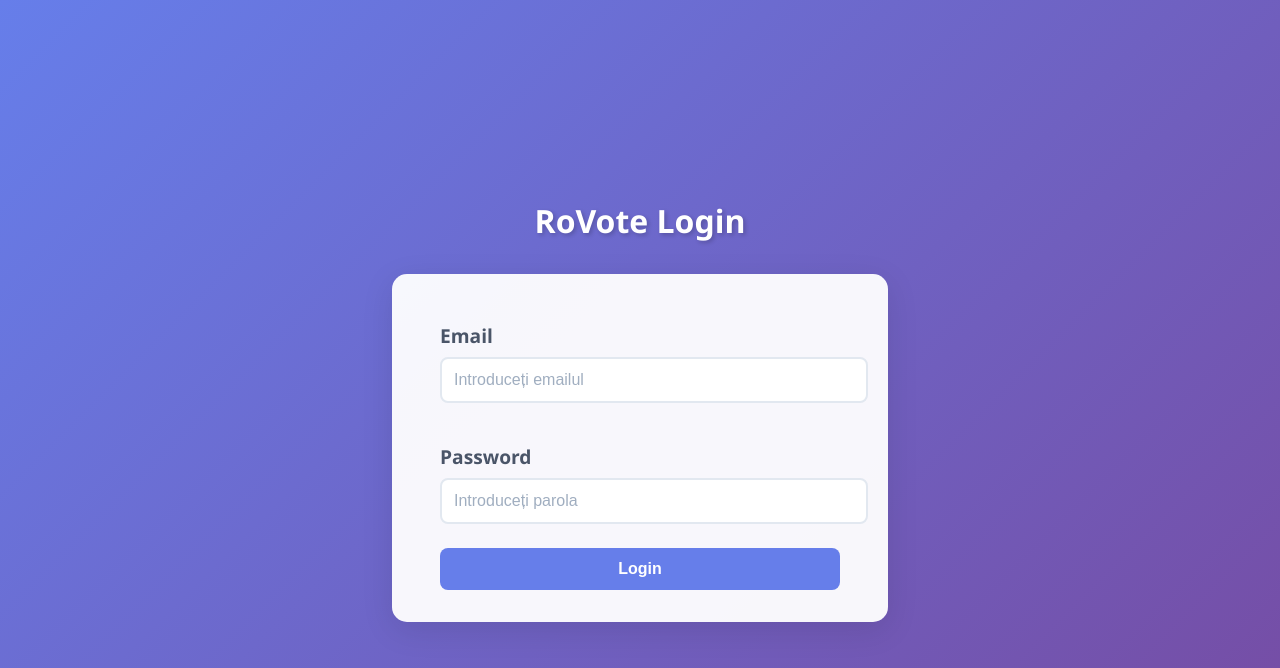
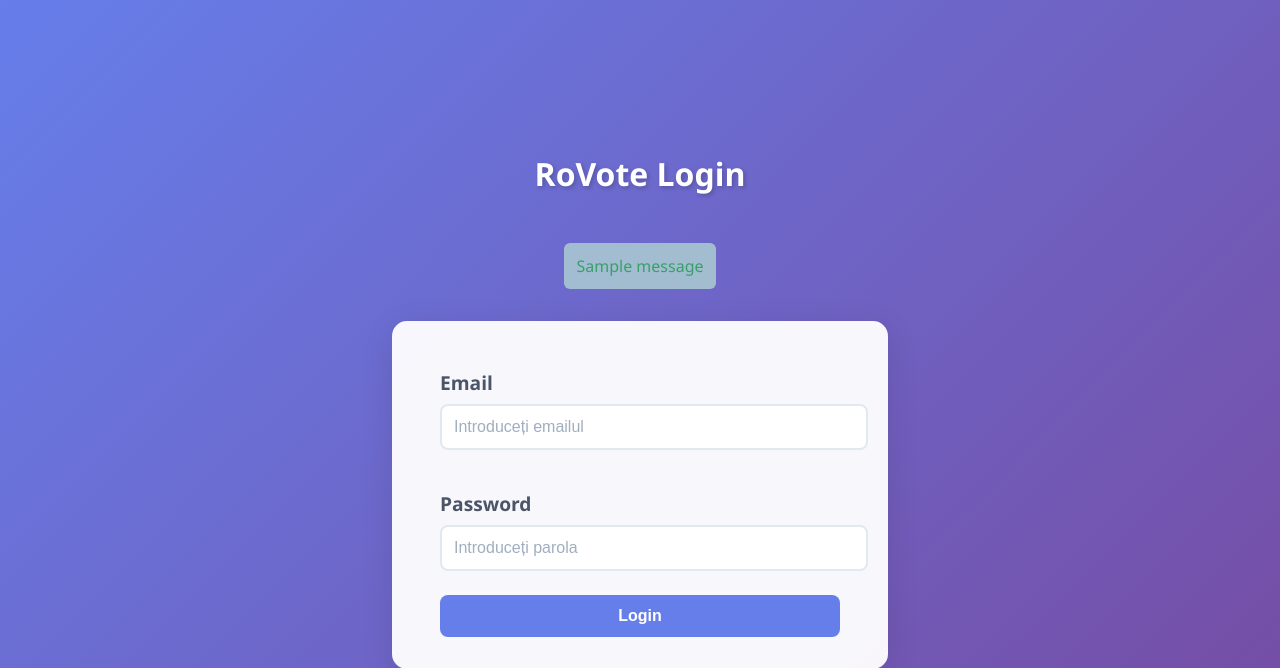
Before and after one commit to lPauI/RoVote, a Flask app: page /auth/login in a window 1280 px wide. Shown: the top 668 px of the page. Run offline with Flask 3, Linux system fonts and the light colour scheme; tables that the repository leaves empty hold one stand-in row (values such as "Sample post"); one stand-in notice (Sample message) is shown; some libraries are stand-ins or nearby versions.

Commit message:
Attribute a session on login and added Presidents

```diff
--- a/app.py
+++ b/app.py
@@ -1,4 +1,4 @@
-from flask import Flask, render_template, redirect, url_for, flash
+from flask import Flask, render_template, redirect, url_for, flash, session
 from flask_wtf import CSRFProtect, FlaskForm
 from flask_wtf.file import FileField, FileAllowed
 from wtforms import StringField, PasswordField, SubmitField
@@ -49,6 +49,12 @@ class Users(db.Model):
     email = db.Column(db.String(120), unique=True, nullable=False)
     cnp = db.Column(db.String(13), unique=True, nullable=False)
     password = db.Column(db.String(128), nullable=False)
+    voted_president = db.Column(db.Integer, db.ForeignKey('presidents.id'), nullable=True)
+
+
+class Presidents(db.Model):
+    id = db.Column(db.Integer, primary_key=True)
+    name = db.Column(db.String(120), nullable=False)
 
 
 class OTP(db.Model):
@@ -75,29 +81,34 @@ class LoginForm(FlaskForm):
 
 @app.route('/')
 def home():
-    return render_template('index.html')
+    presidents = Presidents.query.all()
+    is_logged = 'user_id' in session
+    return render_template('index.html', presidents=presidents, is_logged=is_logged)
 
 
 @app.route("/auth/login", methods=['GET', 'POST'])
 def login():
     form = LoginForm()
-    error = None
+
     if form.validate_on_submit():
         email = form.email.data
         password = form.password.data
 
+        # Find user by email
         user = Users.query.filter_by(email=email).first()
 
-        if not user:
-            error = "Email-ul nu a fost gasit."
-            return render_template('auth/login.html', form=form, error=error)
+        # Check if user exists and password is correct
+        if user and checkpw(password.encode('utf-8'), user.password.encode('utf-8')):
+            # Set up session
+            session['user_id'] = user.id
+            session['email'] = user.email
 
-        if not checkpw(password.encode('utf-8'), user.password.encode('utf-8')):
-            error = "Parola este invalida."
-            return render_template('auth/login.html', form=form, error=error)
+            flash('Login successful!', 'success')
+            return redirect(url_for('home'))
+        else:
+            flash('Invalid email or password. Please try again.', 'error')
 
-        return redirect(url_for('home'))
-    return render_template('auth/login.html', form=form, error=error)
+    return render_template('auth/login.html', form=form)
 
 
 @app.route('/auth/register', methods=['GET', 'POST'])
@@ -149,6 +160,7 @@ def register():
                 file = form.ci_image.data
                 filename = secure_filename(file.filename)
                 upload_folder = os.path.join('static', 'uploads')
+
                 os.makedirs(upload_folder, exist_ok=True)
                 temp_path = os.path.join(upload_folder, filename)
                 file.save(temp_path)
--- a/templates/auth/login.html
+++ b/templates/auth/login.html
@@ -8,12 +8,44 @@
     <link rel="preconnect" href="https://fonts.googleapis.com">
     <link rel="preconnect" href="https://fonts.gstatic.com" crossorigin>
     <link href="https://fonts.googleapis.com/css2?family=Inter:wght@400;500;600&display=swap" rel="stylesheet">
+    <style>
+        .flashes {
+            list-style: none;
+            padding: 0;
+            margin-bottom: 1rem;
+        }
+
+        .success {
+            color: #38a169;
+            text-align: center;
+            margin-bottom: 1rem;
+            padding: 0.75rem;
+            background: rgba(198, 246, 213, 0.6);
+            border-radius: 6px;
+        }
+
+        .error {
+            color: #e53e3e;
+            text-align: center;
+            margin-bottom: 1rem;
+            padding: 0.75rem;
+            background: rgba(254, 215, 215, 0.6);
+            border-radius: 6px;
+        }
+    </style>
 </head>
 <body>
     <h1>RoVote Login</h1>
-    {% if error %}
-        <div class="error-message">{{ error }}</div>
-    {% endif %}
+
+    {% with messages = get_flashed_messages(with_categories=true) %}
+        {% if messages %}
+        <ul class="flashes">
+            {% for category, message in messages %}
+            <li class="{{ category }}">{{ message }}</li>
+            {% endfor %}
+        </ul>
+        {% endif %}
+    {% endwith %}
 
     <form method="POST" action="/auth/login">
         {{ form.csrf_token }}
```
